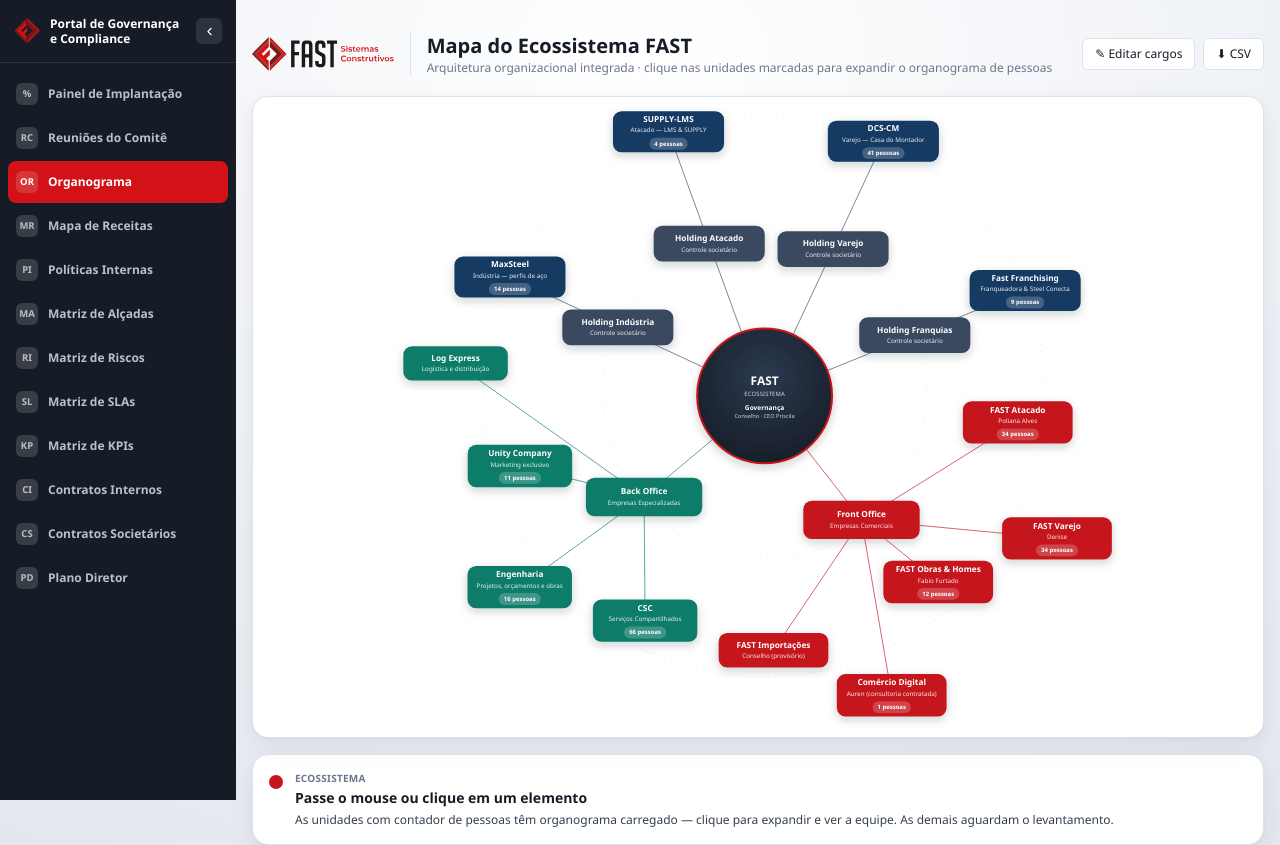
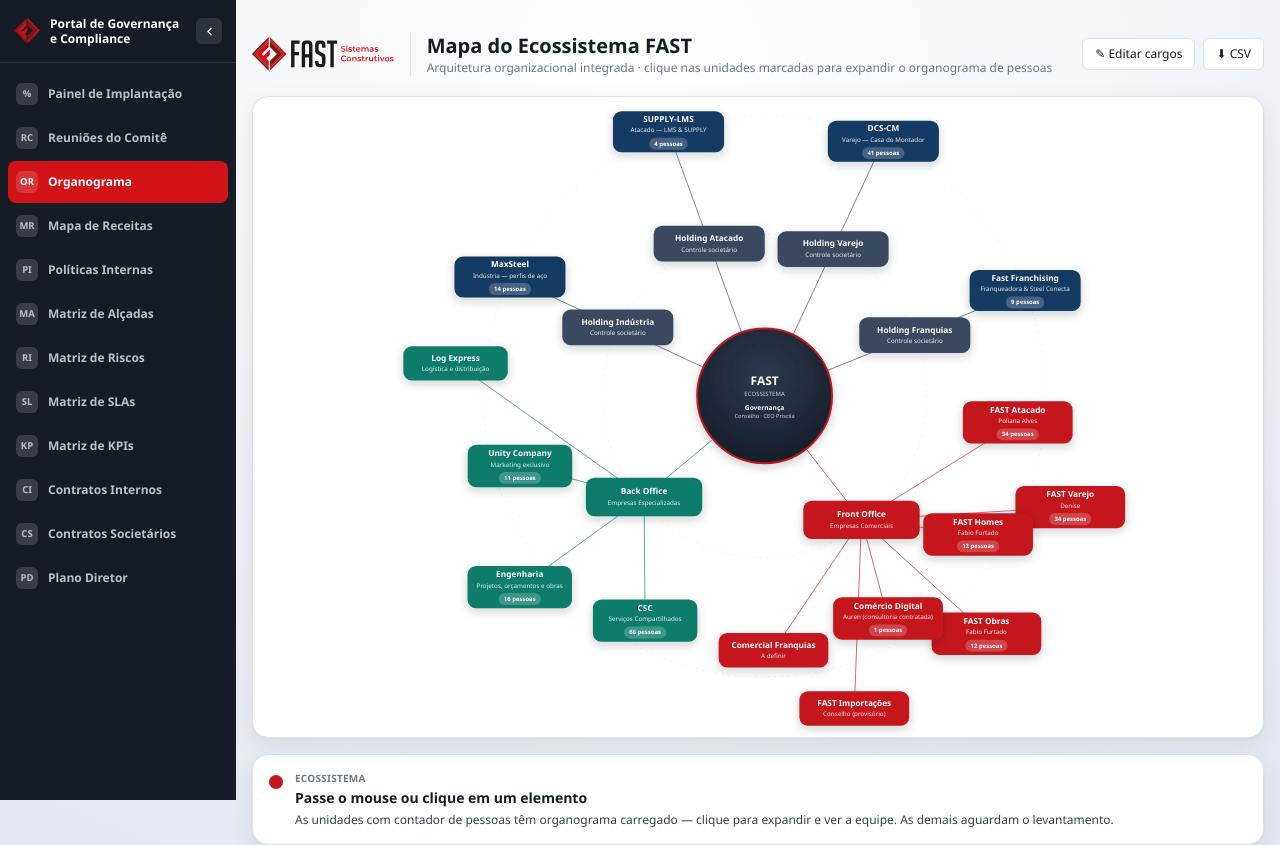
Before and after one commit to ProcessosFast/plano-diretor, a React (Vite) app: page /organograma in a window 1280 px wide. Shown: the top 845 px of the page. Built offline with nearby package versions, Linux system fonts and the light colour scheme.

Commit message:
Criar empresa Comercial Franquias e separar FAST Homes e FAST Obras no Front Office

```diff
--- a/src/data/companyMeta.ts
+++ b/src/data/companyMeta.ts
@@ -75,7 +75,7 @@
   color: "#C4161C",
   hubAng: 52,
   hubR: 238,
-  desc: "Interface com o mercado. Cinco empresas comerciais constituídas no Simples Nacional, com razões sociais e CNPJs distintos; cada uma é liderada por um Diretor, sócio da respectiva empresa, remunerado por comissão sobre a receita da unidade. Não integram o controle das holdings (Cap. 5.2 / 5.5 · R1.1). A Fast Franchising é tratada como empresa operacional (ver anel interno de Holdings), pois registra receita própria de franquia em vez de comissão.",
+  desc: "Interface com o mercado. Sete empresas comerciais constituídas no Simples Nacional, com razões sociais e CNPJs distintos; cada uma é liderada por um Diretor, sócio da respectiva empresa, remunerado por comissão sobre a receita da unidade. Não integram o controle das holdings (Cap. 5.2 / 5.5 · R1.1). A Fast Franchising é tratada como empresa operacional (ver anel interno de Holdings), pois registra receita própria de franquia em vez de comissão.",
   leaves: [
     {
       t: "FAST Atacado",
@@ -90,10 +90,16 @@
       d: "Diretoria Nacional de Varejo. Promove e vende o canal varejista; a receita da venda é registrada na DCS-CM (Cap. 5.5 / R1.3).",
     },
     {
-      t: "FAST Obras & Homes",
+      t: "FAST Homes",
       u: "Fabio Furtado",
       org: "obras",
-      d: "Diretoria Comercial FAST Obras & FAST Homes. Responde também pela Diretoria Técnica da Steel Conecta — treinamento, certificação e padrões (Cap. 5.5 / 5.7).",
+      d: "Diretoria Comercial FAST Homes. Responde também pela Diretoria Técnica da Steel Conecta — treinamento, certificação e padrões (Cap. 5.5 / 5.7). Separada da FAST Obras nesta revisão; a equipe comercial ainda transita entre as duas frentes.",
+    },
+    {
+      t: "FAST Obras",
+      u: "Fabio Furtado",
+      org: "obras",
+      d: "Diretoria Comercial FAST Obras. Responde também pela Diretoria Técnica da Steel Conecta — treinamento, certificação e padrões (Cap. 5.5 / 5.7). Separada da FAST Homes nesta revisão; a equipe comercial ainda transita entre as duas frentes.",
     },
     {
       t: "Comércio Digital",
@@ -107,9 +113,15 @@
       org: null,
       d: "Diretoria FAST Importações — sem diretor designado; o Conselho atua provisoriamente. As importações são executadas por MaxSteel, DCS-CM e LMS/SUPPLY (Cap. 5.5 / R1.2). Observação: formação embrionária, em implementação.",
     },
+    {
+      t: "Comercial Franquias",
+      u: "A definir",
+      org: null,
+      d: "Diretoria Comercial de Franquias. Promove e vende novas unidades franqueadas da rede; a receita é registrada na FAST Franchising. Observação: formação embrionária, em implementação.",
+    },
   ],
-  angs: [6, 26, 47, 67, 88],
-  radii: [385, 492, 385, 492, 385],
+  angs: [6, 20, 33, 47, 61, 74, 88],
+  radii: [385, 492, 385, 492, 385, 492, 385],
 }
 
 export const BACK: ClusterMeta = {
--- a/src/data/compliancePolicyContent.ts
+++ b/src/data/compliancePolicyContent.ts
@@ -25,7 +25,7 @@
           "Governança: Conselho Consultivo, CEO e Diretoria Executiva.",
           "Holdings: holdings controladoras responsáveis pelo controle societário e políticas corporativas.",
           "Empresas Operacionais: MaxSteel, FAST Importação, SUPPLY-LMS (atacado), DCS/CM — Casa do Montador (varejo) e filiais.",
-          "Empresas Comerciais (Front Office): FAST Atacado, FAST Varejo, FAST Obras, FAST Homes, FAST Franchising e Comércio Digital.",
+          "Empresas Comerciais (Front Office): FAST Atacado, FAST Varejo, FAST Obras, FAST Homes, FAST Franchising, Comércio Digital e Comercial Franquias.",
           "Empresas Especializadas (Back Office / CSC): Centro de Serviços Compartilhados, Engenharia, Log Express e Unity Company.",
           "Rede de franquias: Steel Conecta e demais franqueados, observadas as diretrizes previstas em seus contratos.",
         ],
--- a/src/data/contratosSocietariosContent.ts
+++ b/src/data/contratosSocietariosContent.ts
@@ -138,10 +138,12 @@
         observacoes: "Poliana Alves dos Santos é a mesma pessoa listada no Mapa de Receitas e no Organograma como Diretora Nacional de Atacado — confirma que \"Televendas Fast Materiais Ltda\" é a razão social por trás da FAST Atacado. Esta mesma razão social (\"Televendas Fast Materiais LTDA ME\") já constava na Política Interna do Comercial Atacado como titular da conta bancária usada para recebimento de cupons fiscais (Banco Santander) — confirmação cruzada entre os dois documentos.",
       },
       { empresa: "FAST Varejo", status: "pendente" },
-      { empresa: "FAST Obras & FAST Homes", status: "pendente" },
+      { empresa: "FAST Homes", status: "pendente", observacoes: "Separada da FAST Obras nesta revisão do organograma — mesma diretoria (Fabio Furtado) e mesma equipe comercial hoje, que ainda transita entre as duas frentes." },
+      { empresa: "FAST Obras", status: "pendente", observacoes: "Separada da FAST Homes nesta revisão do organograma — mesma diretoria (Fabio Furtado) e mesma equipe comercial hoje, que ainda transita entre as duas frentes." },
       { empresa: "Atacado para Franqueados", status: "pendente" },
       { empresa: "Comércio Digital", status: "pendente" },
       { empresa: "FAST Importação", status: "pendente", observacoes: "Modelo Embrionário, aguardando consolidação." },
+      { empresa: "Comercial Franquias", status: "pendente", observacoes: "Nova frente comercial para venda de novas unidades franqueadas; receita a ser registrada na FAST Franchising. Modelo Embrionário, aguardando consolidação." },
     ],
   },
   {
--- a/src/data/orgdata.json
+++ b/src/data/orgdata.json
@@ -580,11 +580,11 @@
  },
  {
   "id": "obras",
-  "name": "FAST Obras & FAST Homes",
+  "name": "FAST Homes & FAST Obras",
   "sections": [
    {
     "title": "Comercial",
-    "hint": "Diretoria: Fabio Furtado",
+    "hint": "Diretoria: Fabio Furtado · FAST Homes e FAST Obras são duas empresas comerciais (Front Office) separadas nesta revisão; a equipe abaixo ainda é única e transita entre as duas frentes.",
     "chief": {
      "role": "Diretor Comercial · Contratante: RUCHE DESIGN LTDA",
      "name": "Fabio Furtado"
--- a/src/pages/PoliticasInternas.tsx
+++ b/src/pages/PoliticasInternas.tsx
@@ -29,10 +29,12 @@
 const FRONTOFFICE_TABS = [
   { id: "atacado", label: "FAST Atacado" },
   { id: "varejo", label: "FAST Varejo" },
-  { id: "obras", label: "FAST Obras & Homes" },
+  { id: "homes", label: "FAST Homes" },
+  { id: "obras", label: "FAST Obras" },
   { id: "atacado-franqueados", label: "Atacado p/ Franqueados" },
   { id: "digital", label: "Comércio Digital" },
   { id: "importacao", label: "FAST Importação" },
+  { id: "comercial-franquias", label: "Comercial Franquias" },
 ]
 
 const BACKOFFICE_TABS = [
@@ -56,10 +58,12 @@
   importacao: false,
   atacado: true,
   varejo: false,
-  obras: true,
+  homes: true,
+  obras: false,
   franquias: false,
   "atacado-franqueados": false,
   digital: false,
+  "comercial-franquias": false,
   csc: true,
   unity: true,
   engenharia: true,
@@ -149,7 +153,13 @@
       {active === "varejo" && (
         <EmptyDocPlaceholder title="FAST Varejo" description="Aguardando o documento de política interna desta empresa." />
       )}
-      {active === "obras" && <FastHomesComercialPolicy />}
+      {active === "homes" && <FastHomesComercialPolicy />}
+      {active === "obras" && (
+        <EmptyDocPlaceholder title="FAST Obras" description="Separada da FAST Homes nesta revisão do organograma — mesma diretoria (Fabio Furtado) e mesma equipe comercial hoje. Aguardando o documento de política interna específico desta empresa." />
+      )}
+      {active === "comercial-franquias" && (
+        <EmptyDocPlaceholder title="Comercial Franquias" description="Front office comercial responsável pela venda de novas unidades franqueadas da rede; a receita é registrada na FAST Franchising. Modelo embrionário, aguardando consolidação e documento de política interna." />
+      )}
       {active === "franquias" && (
         <EmptyDocPlaceholder title="FAST Franchising" description="Aguardando o documento de política interna desta empresa." />
       )}
```
